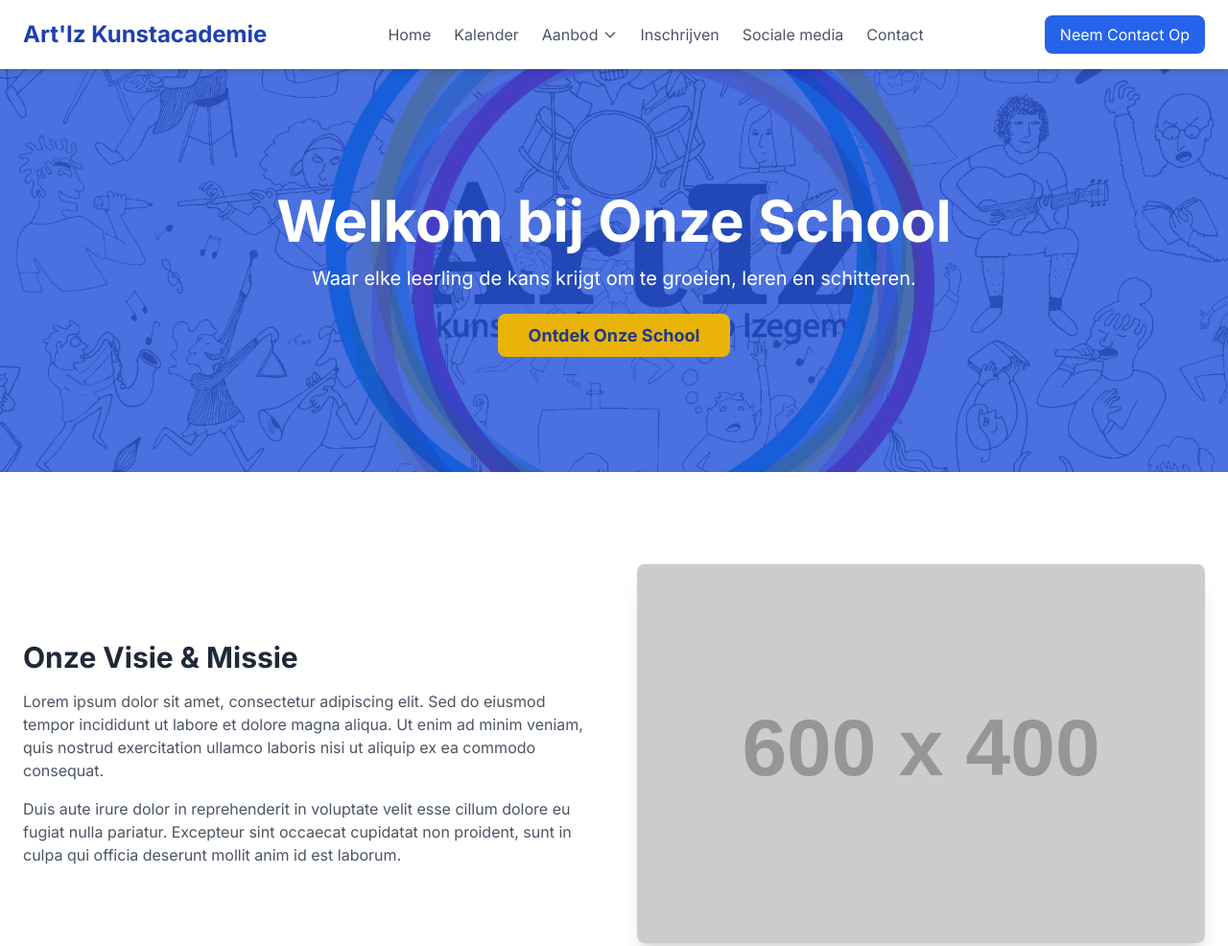
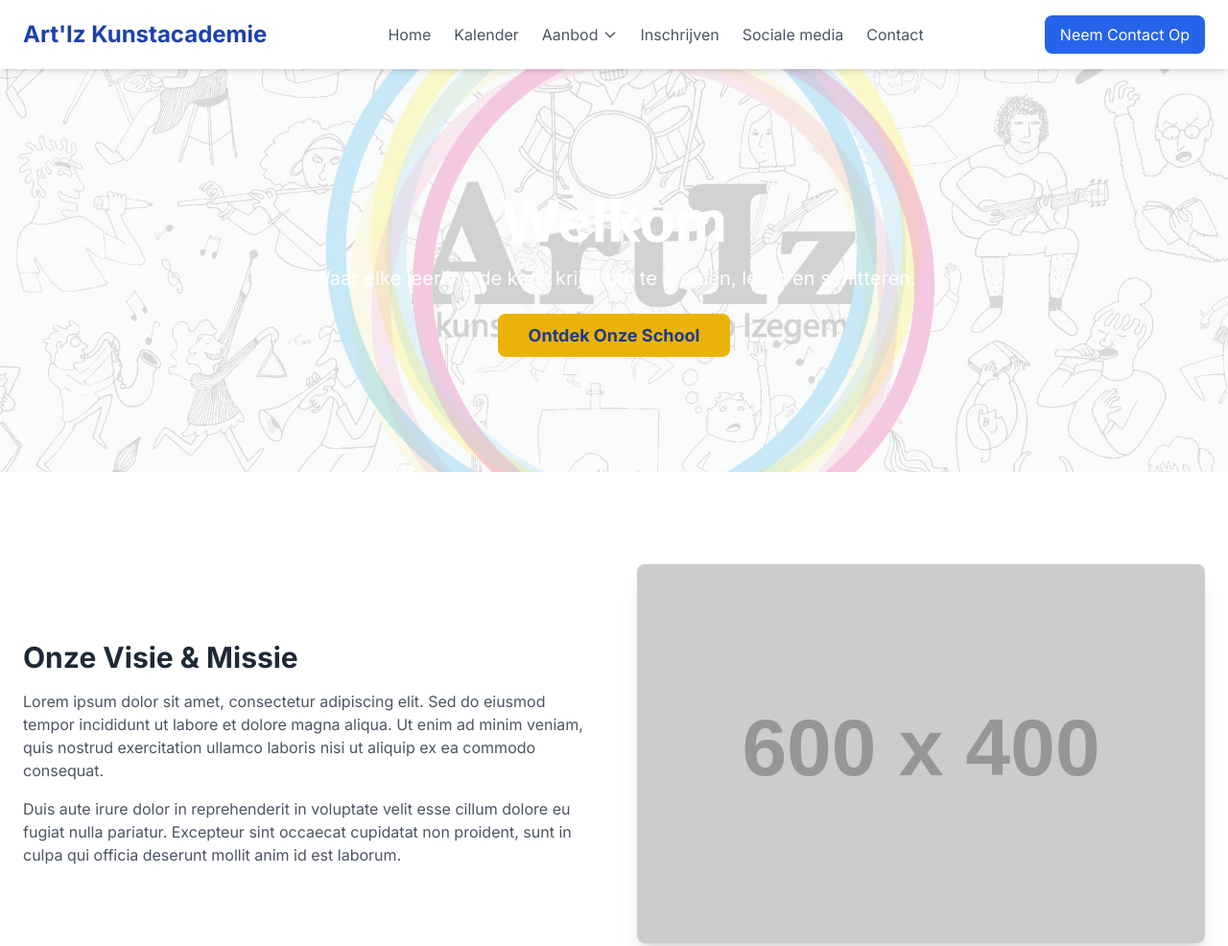
Before and after one commit to tomisenbaert-artiz/artiz-website, a plain HTML site: page index.html in a window 1280 px wide. Shown: the top 986 px of the page at 96% size. Drawn offline with nearby package versions, Linux system fonts and the light colour scheme; placeholder pictures from the web are drawn by us.

Commit message:
blauw weggedaan

```diff
--- a/index.html
+++ b/index.html
@@ -95,10 +95,10 @@
 
     <main>
         <!-- Hero Sectie -->
-        <section id="home" class="relative bg-blue-700 text-white py-20 md:py-32">
+        <section id="home" class="relative text-white py-20 md:py-32">
             <div class="absolute inset-0 bg-cover bg-center opacity-20" style="background-image: url('/images/artiz-banner-background.jpg');"></div>
             <div class="container mx-auto px-6 text-center relative z-10">
-                <h1 class="text-4xl md:text-6xl font-bold mb-4">Welkom bij Onze School</h1>
+                <h1 class="text-4xl md:text-6xl font-bold mb-4">Welkom</h1>
                 <p class="text-lg md:text-xl mb-8 max-w-3xl mx-auto">Waar elke leerling de kans krijgt om te groeien, leren en schitteren.</p>
                 <a href="#" class="bg-yellow-500 text-blue-900 font-bold py-3 px-8 rounded-lg hover:bg-yellow-400 transition duration-300 text-lg">
                     Ontdek Onze School
```
